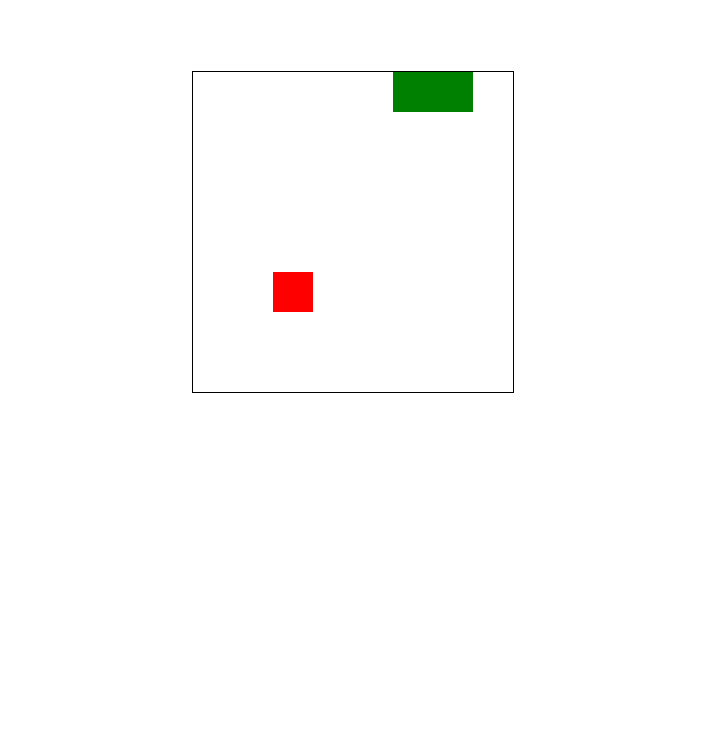
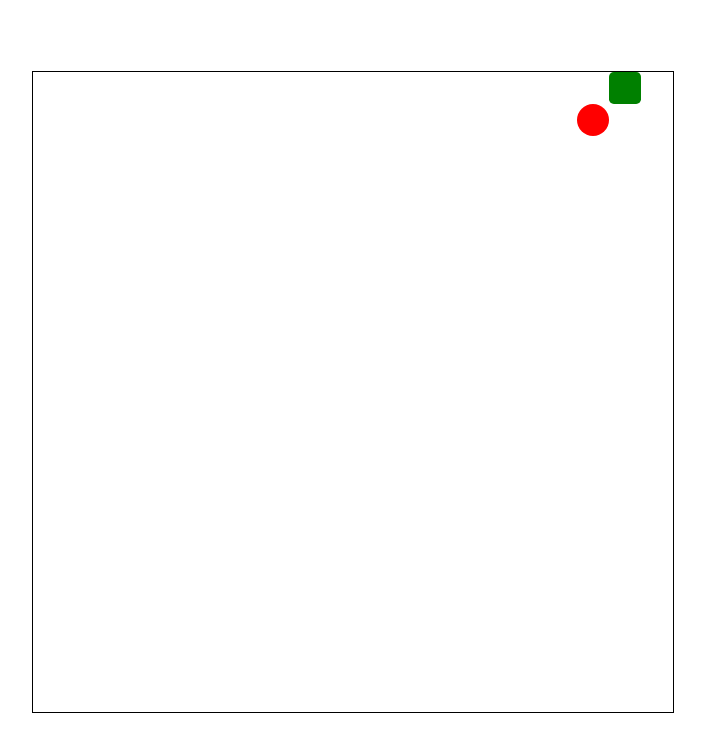
Before and after one commit to Rhys-Morris/js-snake, a website with bundled scripts: page index.html in a window 1280 px wide. Shown: the whole page, without its empty margins (287-992 px from the left). Built offline with nearby package versions, Linux system fonts and the light colour scheme.

Commit message:
Extracted ability to render dynamic grid size into module

```diff
--- a/index.html
+++ b/index.html
@@ -8,91 +8,8 @@
   </head>
   <body>
     <main>
-      <section class="game">
-        <div class="game-grid">
-          <div class="game-row">
-            <div class="game-cell" id="00"></div>
-            <div class="game-cell" id="01"></div>
-            <div class="game-cell" id="02"></div>
-            <div class="game-cell" id="03"></div>
-            <div class="game-cell" id="04"></div>
-            <div class="game-cell" id="05"></div>
-            <div class="game-cell" id="06"></div>
-            <div class="game-cell" id="07"></div>
-          </div>
-          <div class="game-row">
-            <div class="game-cell" id="10"></div>
-            <div class="game-cell" id="11"></div>
-            <div class="game-cell" id="12"></div>
-            <div class="game-cell" id="13"></div>
-            <div class="game-cell" id="14"></div>
-            <div class="game-cell" id="15"></div>
-            <div class="game-cell" id="16"></div>
-            <div class="game-cell" id="17"></div>
-          </div>
-          <div class="game-row">
-            <div class="game-cell" id="20"></div>
-            <div class="game-cell" id="21"></div>
-            <div class="game-cell" id="22"></div>
-            <div class="game-cell" id="23"></div>
-            <div class="game-cell" id="24"></div>
-            <div class="game-cell" id="25"></div>
-            <div class="game-cell" id="26"></div>
-            <div class="game-cell" id="27"></div>
-          </div>
-          <div class="game-row">
-            <div class="game-cell" id="30"></div>
-            <div class="game-cell" id="31"></div>
-            <div class="game-cell" id="32"></div>
-            <div class="game-cell" id="33"></div>
-            <div class="game-cell" id="34"></div>
-            <div class="game-cell" id="35"></div>
-            <div class="game-cell" id="36"></div>
-            <div class="game-cell" id="37"></div>
-          </div>
-          <div class="game-row">
-            <div class="game-cell" id="40"></div>
-            <div class="game-cell" id="41"></div>
-            <div class="game-cell" id="42"></div>
-            <div class="game-cell" id="43"></div>
-            <div class="game-cell" id="44"></div>
-            <div class="game-cell" id="45"></div>
-            <div class="game-cell" id="46"></div>
-            <div class="game-cell" id="47"></div>
-          </div>
-          <div class="game-row">
-            <div class="game-cell" id="50"></div>
-            <div class="game-cell" id="51"></div>
-            <div class="game-cell" id="52"></div>
-            <div class="game-cell" id="53"></div>
-            <div class="game-cell" id="54"></div>
-            <div class="game-cell" id="55"></div>
-            <div class="game-cell" id="56"></div>
-            <div class="game-cell" id="57"></div>
-          </div>
-          <div class="game-row">
-            <div class="game-cell" id="60"></div>
-            <div class="game-cell" id="61"></div>
-            <div class="game-cell" id="62"></div>
-            <div class="game-cell" id="63"></div>
-            <div class="game-cell" id="64"></div>
-            <div class="game-cell" id="65"></div>
-            <div class="game-cell" id="66"></div>
-            <div class="game-cell" id="67"></div>
-          </div>
-          <div class="game-row">
-            <div class="game-cell" id="70"></div>
-            <div class="game-cell" id="71"></div>
-            <div class="game-cell" id="72"></div>
-            <div class="game-cell" id="73"></div>
-            <div class="game-cell" id="74"></div>
-            <div class="game-cell" id="75"></div>
-            <div class="game-cell" id="76"></div>
-            <div class="game-cell" id="77"></div>
-          </div>
-        </div>
-      </section>
+      <section class="game"></section>
     </main>
   </body>
-  <script src="script.js"></script>
+  <script src="script.js" type="module"></script>
 </html>
--- /dev/null
+++ b/modules/grid.js
@@ -0,0 +1,22 @@
+const gameContainer = document.querySelector(".game");
+
+export function renderGrid(rows, columns) {
+  const grid = document.createElement("div");
+  grid.className = "game-grid";
+  for (let i = 0; i < rows; i++) {
+    const row = document.createElement("div");
+    row.className = "game-row";
+    for (let j = 0; j < columns; j++) {
+      const cell = document.createElement("div");
+      cell.className = "game-cell";
+      cell.id = String(i) + "-" + String(j);
+      cell.dataset.colum = j;
+      cell.dataset.row = i;
+      row.appendChild(cell);
+    }
+    grid.appendChild(row);
+  }
+  gameContainer.appendChild(grid);
+  document.documentElement.style.setProperty("--columns", columns);
+  document.documentElement.style.setProperty("--rows", rows);
+}
--- a/script.js
+++ b/script.js
@@ -1,14 +1,25 @@
-const snake = ["00"];
+import { renderGrid } from "./modules/grid.js";
+
+// ----- GLOBAL VARIABLES -----
+const snake = ["0-0"];
 let direction = "right";
+let nextDirection = "right";
 let speed = 200;
 let target = null;
+let columns = 20;
+let rows = 20;
+
+// ----- RENDER GAME GRID -----
+renderGrid(columns, rows);
 
 const cells = Array.from(document.querySelectorAll(".game-cell"));
 const cellIds = cells.map((cell) => cell.id);
 
+// ----- HELPER FUNCTIONS -----
 const delay = async (ms) => new Promise((res) => setTimeout(res, ms));
 
 function renderSnake(snake, snakeTail = false) {
+  console.log(snake);
   snake.forEach((segment) => {
     document.getElementById(segment).classList.add("active");
   });
@@ -35,50 +46,52 @@ function renderTarget(snake, cellIds) {
 
 function getNextCell(direction, snake) {
   const snakeHead = snake.slice(0, 1)[0];
-  const currentRow = Number(snakeHead.split("")[0]);
-  const currentColumn = Number(snakeHead.split("")[1]);
+  const currentRow = Number(snakeHead.split("-")[0]);
+  const currentColumn = Number(snakeHead.split("-")[1]);
   let nextColumn;
   let nextRow;
 
-  if (["up", "down"].includes(direction)) {
-    nextColumn = currentColumn;
-  }
+  // Direction logic
+  if (["up", "down"].includes(direction)) nextColumn = currentColumn;
+  if (["left", "right"].includes(direction)) nextRow = currentRow;
 
-  if (["left", "right"].includes(direction)) {
-    nextRow = currentRow;
-  }
+  if (direction === "up")
+    nextRow = currentRow === 0 ? rows - 1 : currentRow - 1;
+  if (direction === "down")
+    nextRow = currentRow === rows - 1 ? 0 : currentRow + 1;
+  if (direction === "right")
+    nextColumn = currentColumn === columns - 1 ? 0 : currentColumn + 1;
+  if (direction === "left")
+    nextColumn = currentColumn === 0 ? columns - 1 : currentColumn - 1;
 
-  // Moving up - calculate next row
-  if (direction === "up") {
-    nextRow = currentRow === 0 ? 7 : currentRow - 1;
-  }
+  return String(nextRow) + "-" + String(nextColumn);
+}
 
-  // Moving down - calculate next row
-  if (direction === "down") {
-    nextRow = currentRow === 7 ? 0 : currentRow + 1;
-  }
+function updateDirection() {
+  // Prevent nonsensical user input to try and move in reverse direction
+  // This can occur if keys are pressed quickly
+  if (nextDirection === direction) return;
+  if (nextDirection === "right" && direction === "left") return;
+  if (nextDirection === "left" && direction === "right") return;
+  if (nextDirection === "up" && direction === "down") return;
+  if (nextDirection === "down" && direction === "up") return;
 
-  // Moving right - calculate next column
-  if (direction === "right") {
-    nextColumn = currentColumn === 7 ? 0 : currentColumn + 1;
-  }
-
-  // Moving left - calculate next column
-  if (direction === "left") {
-    nextColumn = currentColumn === 0 ? 7 : currentColumn - 1;
-  }
-
-  return String(nextRow) + String(nextColumn);
+  direction = nextDirection;
 }
 
 async function makeMove(snake) {
-  const nextCell = getNextCell(direction, snake);
+  // Look at currently selected direction
+  updateDirection();
 
   // Handle loss
-  if (snake.includes(nextCell)) {
+  if (snake.length !== Array.from(new Set(snake)).length) {
+    renderSnake(snake);
     console.log("loser!");
     return;
   }
+
+  const nextCell = getNextCell(direction, snake);
+
   snake.unshift(nextCell);
   const snakeTail = snake.pop();
 
@@ -88,9 +101,10 @@ async function makeMove(snake) {
 
     // Remove target
     document.getElementById(target).classList.remove("target");
-
     // Render new target
     renderTarget(snake, cellIds);
+    // Increase speed of snake
+    speed = speed > 50 ? speed - 5 : speed;
   }
 
   renderSnake(snake, snakeTail);
@@ -101,7 +115,6 @@ async function makeMove(snake) {
 function initialise() {
   renderTarget(snake, cellIds);
   renderSnake(snake);
-  const nextCell = getNextCell(direction, snake);
   makeMove(snake, direction);
 }
 
@@ -109,14 +122,13 @@ function initialise() {
 window.onload = initialise();
 
 // Event Listeners to change direction
-window.addEventListener("keyup", (e) => {
+window.addEventListener("keyup", async (e) => {
   // Check if valid key press
   const validCodes = ["ArrowUp", "ArrowDown", "ArrowLeft", "ArrowRight"];
   if (!validCodes.includes(e.code)) return;
 
-  console.log(e);
-  if (e.code === "ArrowUp" && direction !== "down") direction = "up";
-  if (e.code === "ArrowDown" && direction !== "up") direction = "down";
-  if (e.code === "ArrowLeft" && direction !== "right") direction = "left";
-  if (e.code === "ArrowRight" && direction !== "left") direction = "right";
+  if (e.code === "ArrowUp" && direction !== "down") nextDirection = "up";
+  if (e.code === "ArrowDown" && direction !== "up") nextDirection = "down";
+  if (e.code === "ArrowLeft" && direction !== "right") nextDirection = "left";
+  if (e.code === "ArrowRight" && direction !== "left") nextDirection = "right";
 });
--- a/style.css
+++ b/style.css
@@ -1,3 +1,8 @@
+:root {
+  --columns: 8;
+  --rows: 8;
+}
+
 .game {
   display: flex;
   justify-content: center;
@@ -9,17 +14,17 @@
 
 .game-grid {
   display: grid;
-  grid-template-rows: repeat(8, 1fr);
+  grid-template-rows: repeat(var(--rows), 1fr);
   grid-template-columns: 1fr;
-  width: 20rem;
-  height: 20rem;
+  width: 40rem;
+  height: 40rem;
   border: 1px solid black;
 }
 
 .game-row {
   display: grid;
-  height: calc(20 / 8) rem;
-  grid-template-columns: repeat(8, 1fr);
+  height: calc(20 / var(--columns)) rem;
+  grid-template-columns: repeat(var(--columns), 1fr);
   grid-template-rows: 1fr;
   width: 100%;
 }
@@ -31,8 +36,10 @@
 
 .active {
   background-color: green;
+  border-radius: 0.3rem;
 }
 
 .target {
   background-color: red;
+  border-radius: 50%;
 }
```
Also changed, not shown: README.md (added).
